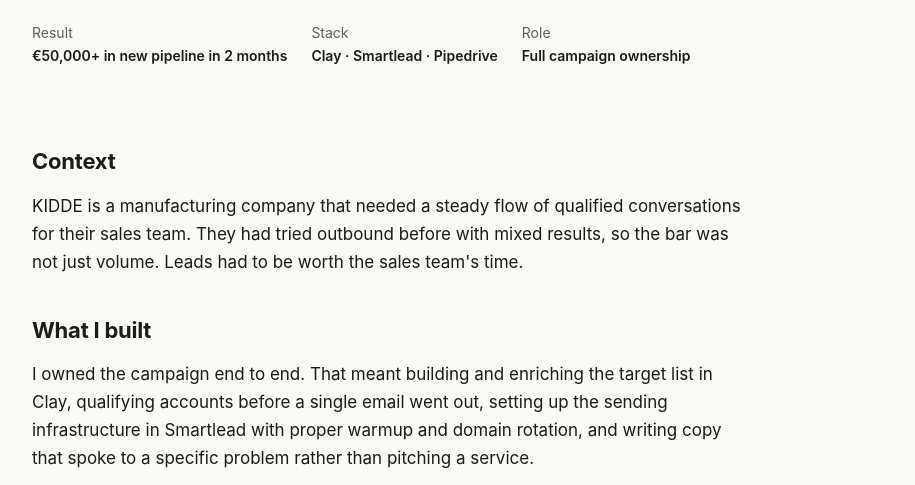
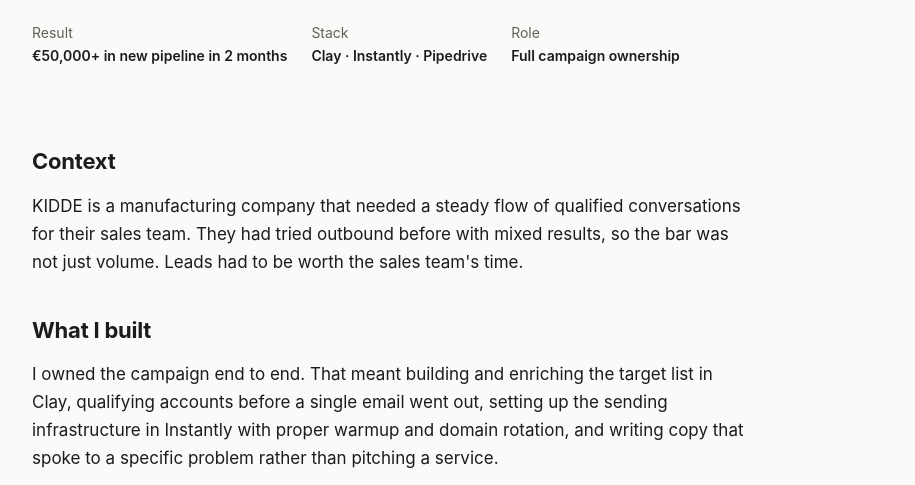
Before and after one commit to Somadonna/somadonna.github.io, a plain HTML site: page case-studies/kidde.html in a window 1280 px wide. Shown: the part 264-749 px from the top of the page, without its empty margins (182-1097 px from the left). Drawn offline with Linux system fonts and the light colour scheme.

Commit message:
Fix sequencer in KIDDE case study: Smartlead -> Instantly
The KIDDE campaign ran on Instantly, not Smartlead. Corrected the
stack line and the sending-infrastructure sentence.

Co-Authored-By: Claude Sonnet 5 <noreply@anthropic.com>

```diff
--- a/case-studies/kidde.html
+++ b/case-studies/kidde.html
@@ -23,7 +23,7 @@
       <h1>KIDDE: the campaign the client asked me to pause</h1>
       <div class="cs-meta">
         <div><span class="k">Result</span><br><span class="v">€50,000+ in new pipeline in 2 months</span></div>
-        <div><span class="k">Stack</span><br><span class="v">Clay · Smartlead · Pipedrive</span></div>
+        <div><span class="k">Stack</span><br><span class="v">Clay · Instantly · Pipedrive</span></div>
         <div><span class="k">Role</span><br><span class="v">Full campaign ownership</span></div>
       </div>
     </header>
@@ -33,7 +33,7 @@
       <p>KIDDE is a manufacturing company that needed a steady flow of qualified conversations for their sales team. They had tried outbound before with mixed results, so the bar was not just volume. Leads had to be worth the sales team's time.</p>
 
       <h2>What I built</h2>
-      <p>I owned the campaign end to end. That meant building and enriching the target list in Clay, qualifying accounts before a single email went out, setting up the sending infrastructure in Smartlead with proper warmup and domain rotation, and writing copy that spoke to a specific problem rather than pitching a service.</p>
+      <p>I owned the campaign end to end. That meant building and enriching the target list in Clay, qualifying accounts before a single email went out, setting up the sending infrastructure in Instantly with proper warmup and domain rotation, and writing copy that spoke to a specific problem rather than pitching a service.</p>
       <p>The list work mattered more than anything else. Instead of blasting a broad list, I used Clay enrichment and qualification columns to cut the list down to companies that actually matched the offer. Smaller list, better replies.</p>
 
       <p>Here is a video walkthrough of how the campaign came together:</p>
```
